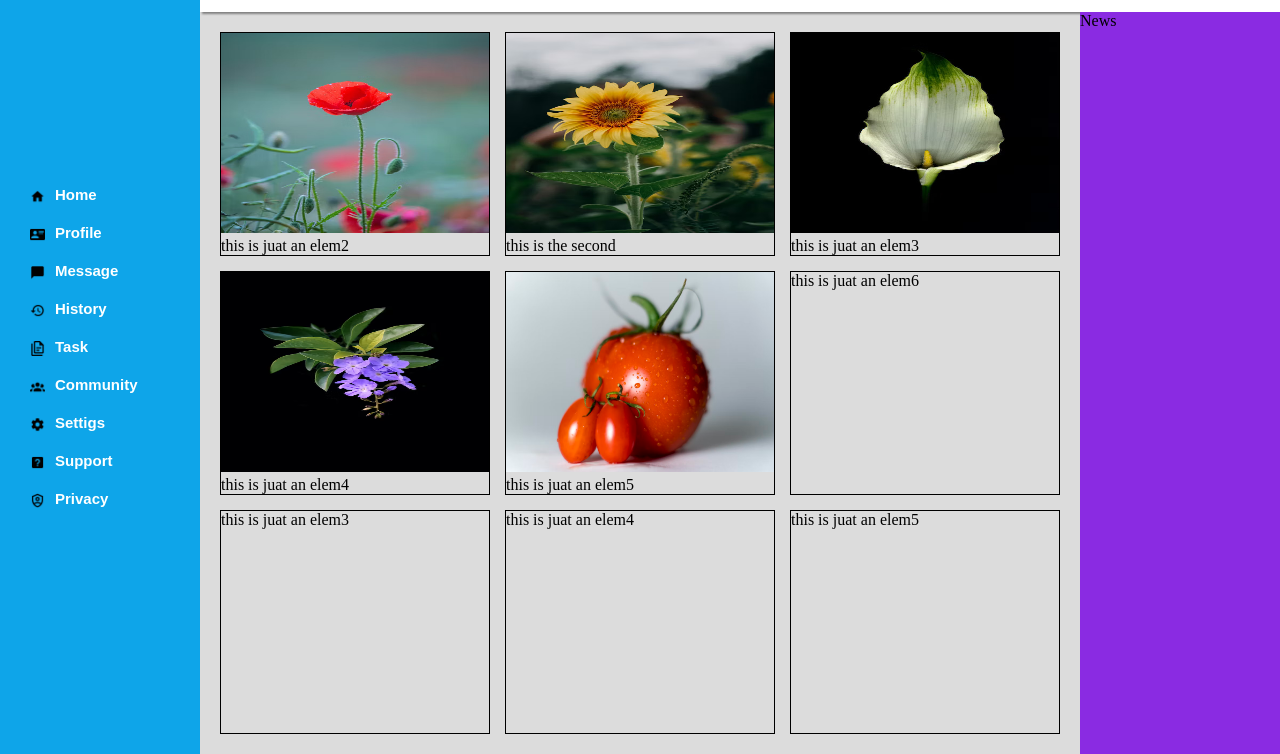
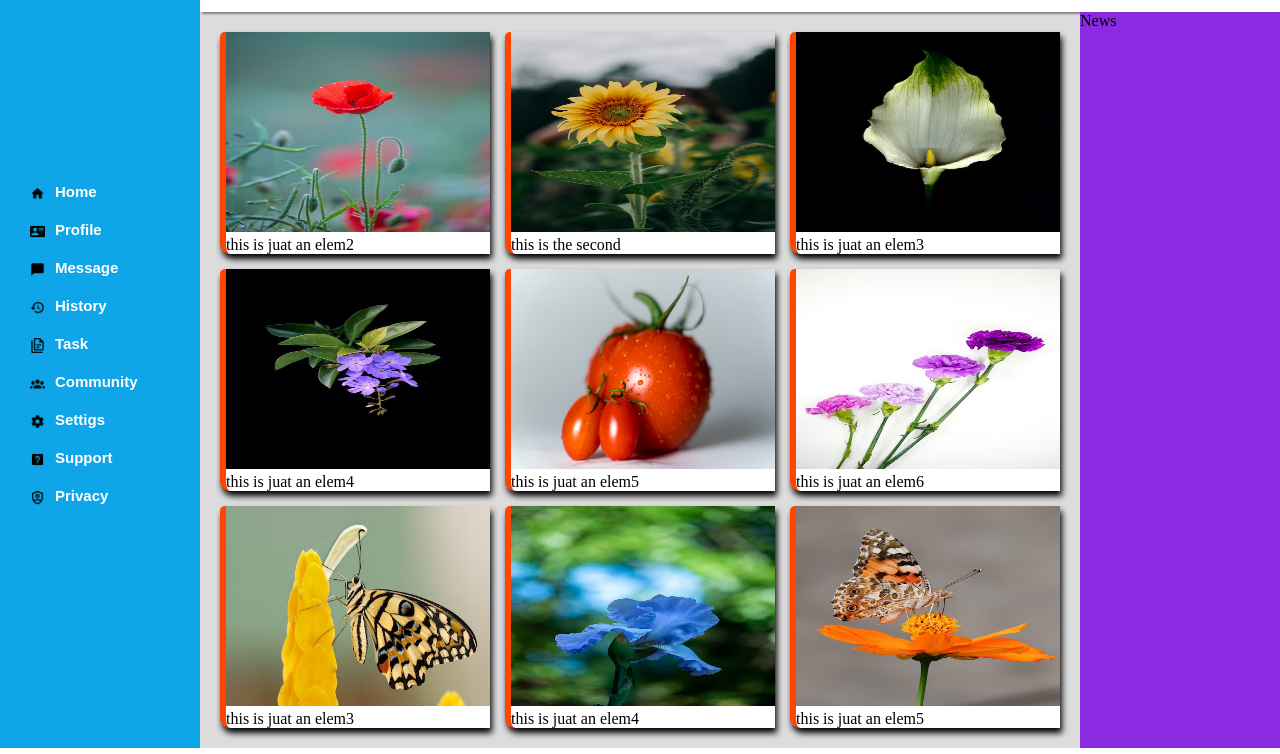
Before and after one commit to Martosky/new-grid, a plain HTML site: page index.html in a window 1280 px wide. Shown: the part 133-887 px from the top of the page. Drawn offline with Linux system fonts and the light colour scheme.

Commit message:
fixed bugs

```diff
--- a/index.html
+++ b/index.html
@@ -41,25 +41,33 @@
             </div>
         </div>
         <div class="content" id="body">
-            <div id="el-1">
+            <div id="el-1" class="brd-prop">
                 <img src="rose.jpg" width="100%" height="200px">
                 <p>this is juat an elem2</p></div>
-            <div id="el-2">
+            <div id="el-2" class="brd-prop">
                 <img src="sunflower.png" width="100%" height="200px">
                 <p>this is the second</p></div>
-            <div id="el-3">
+            <div id="el-3" class="brd-prop">
                 <img src="tulip.jpg" width="100%" height="200px">
                 <p>this is juat an elem3</p></div>
-            <div id="el-4">
+            <div id="el-4" class="brd-prop">
                 <img src="flower.png" width="100%" height="200px">
                 <p>this is juat an elem4</p></div>
-            <div id="el-5">
+            <div id="el-5" class="brd-prop">
                 <img src="tomato.jpg" width="100%" height="200px">
                 <p>this is juat an elem5</p></div>
-            <div id="el-6"><p>this is juat an elem6</p></div>
-            <div id="el-7"><p>this is juat an elem3</p></div>
-            <div id="el-8"><p>this is juat an elem4</p></div>
-            <div id="el-9"><p>this is juat an elem5</p></div>
+            <div id="el-6" class="brd-prop">
+                <img src="fineflower.jpg" width="100%" height="200px">
+                <p>this is juat an elem6</p></div>
+            <div id="el-7" class="brd-prop">
+                <img src="butterfly.jpg" width="100%" height="200px">
+                <p>this is juat an elem3</p></div>
+            <div id="el-8" class="brd-prop">
+                <img src="blueflow.jpg" width="100%" height="200px">
+                <p>this is juat an elem4</p></div>
+            <div id="el-9" class="brd-prop">
+                <img src="newbut.jpg" width="100%" height="200px">
+                <p>this is juat an elem5</p></div>
         </div>
         <div id="right-side">News
             <div id="page-1"></div>
--- a/style.css
+++ b/style.css
@@ -141,47 +141,44 @@ button{
 #el-1{
     grid-column: 1/2;
     grid-row: 1/2;
-    border: 1px solid black
 }
 #el-2{
     grid-column: 2/3;
     grid-row: 1/2;
-    border: 1px solid black;
 }
 #el-3{
     grid-column: 3/4;
     grid-row: 1/2;
-    border: 1px solid black;
 }
 #el-4{
     grid-column: 1/2;
     grid-row: 2/3;
-    border: 1px solid black;
 }
 #el-5{
     grid-column: 2/3;
     grid-row: 2/3;
-    border: 1px solid black;
 }
 #el-6{
     grid-column: 3/4;
     grid-row: 2/3;
-    border: 1px solid black;
 }
 #el-7{
     grid-column: 1/2;
     grid-row: 3/4;
-    border: 1px solid black;
 }
 #el-8{
     grid-column: 2/3;
     grid-row: 3/4;
-    border: 1px solid black;
 }
 #el-9{
     grid-column: 3/4;
     grid-row: 3/4;
-    border: 1px solid black;
+}
+.brd-prop{
+    border-left: 6px solid orangered;
+    border-radius: 5px 0 0 10px;
+    background-color: white;
+    box-shadow: 2px 5px 6px 0px;
 }
 #right-side{
     grid-column: 3/4;
```
Also changed, not shown: blueflow.jpg (added), newbut.jpg (added), text.txt, 1 other file.
